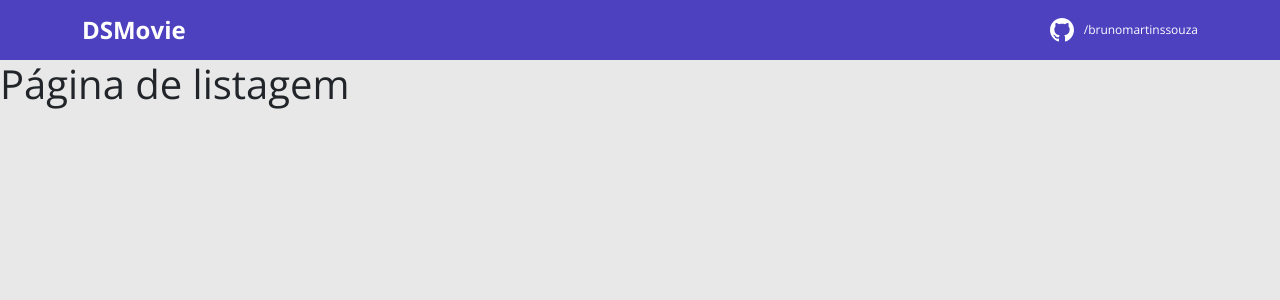
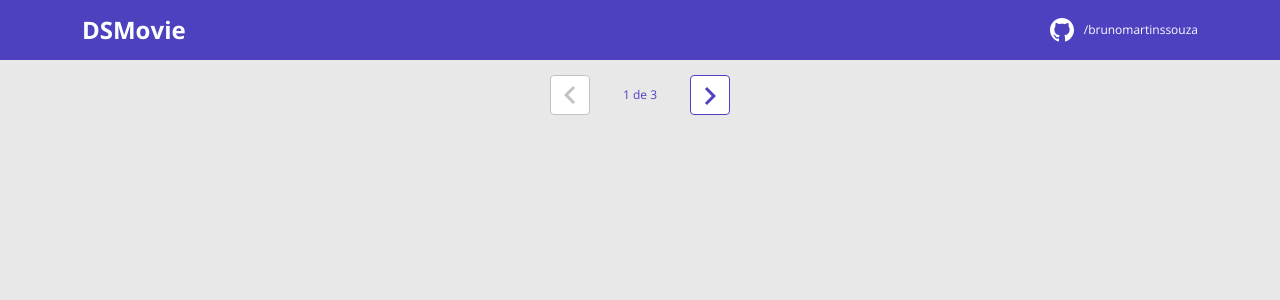
Before and after one commit to brunomartinssouza/dsmovie, a React (Create React App) app in the folder frontend/: page / in a window 1280 px wide. Shown: the top 300 px of the page. Built offline with nearby package versions, Linux system fonts and the light colour scheme.

Commit message:
Pagination layout

```diff
--- /dev/null
+++ b/frontend/src/components/Navbar/Pagination/index.tsx
@@ -0,0 +1,22 @@
+import { ReactComponent as Arrow} from 'assets/img/arrow.svg';
+import './styles.css';
+
+function Pagination() {
+
+    return (
+        <div className="dsmovie-pagination-container">
+            <div className="dsmovie-pagination-box">
+                <button className="dsmovie-pagination-button" disabled={true} >
+                    <Arrow />
+                </button>
+                <p>{`${1} de ${3}`}</p>
+                <button className="dsmovie-pagination-button" disabled={false} >
+                    <Arrow className="dsmovie-flip-horizontal" />
+                </button>
+            </div>
+        </div>
+
+    );
+}
+
+export default Pagination;
--- /dev/null
+++ b/frontend/src/components/Navbar/Pagination/styles.css
@@ -0,0 +1,53 @@
+.dsmovie-pagination-container {
+    padding: 15px 0;
+    display: flex;
+    justify-content: center;
+    align-items: center;
+}
+
+.dsmovie-pagination-box {
+    width: 180px;
+    display: flex;
+    justify-content: space-between;
+    align-items: center;
+}
+
+.dsmovie-pagination-box form {
+    width: 100%;
+    display: flex;
+}
+
+.dsmovie-pagination-button {
+    width: 40px;
+    height: 40px;
+    border-radius: 4px;
+    background-color: #fff;
+    display: flex;
+    justify-content: center;
+    align-items: center;
+    border: 1px solid var(--color-primary);
+    cursor: pointer;
+}
+
+.dsmovie-pagination-button svg {
+    filter: brightness(0) saturate(100%) invert(26%) sepia(19%) saturate(7395%) hue-rotate(234deg) brightness(89%) contrast(92%);
+}
+
+.dsmovie-pagination-button:disabled {
+    border: 1px solid #c2c2c2;
+    cursor: unset;
+}
+
+.dsmovie-pagination-button:disabled svg {
+    filter: none;
+}
+
+.dsmovie-pagination-container p {
+    margin: 0;
+    font-size: 12px;
+    color: var(--color-primary);
+}
+
+.dsmovie-flip-horizontal {
+    transform: rotate(180deg);
+}
--- a/frontend/src/pages/Form/index.tsx
+++ b/frontend/src/pages/Form/index.tsx
@@ -37,7 +37,7 @@
                 <button className="btn btn-primary dsmovie-btn mt-3">Cancelar</button>
             </div >
         </div >
-    )
+    );
 }
 
 export default Form;
--- a/frontend/src/pages/Listing/index.tsx
+++ b/frontend/src/pages/Listing/index.tsx
@@ -1,8 +1,10 @@
+import Pagination from "components/Navbar/Pagination";
+
 function Listing (){
 
     return(
-        <h1>Página de listagem</h1>
-    )
+        <Pagination />
+    );
 }
 
 export default Listing;
```
Also changed, not shown: frontend/src/assets/img/arrow.svg (added).
